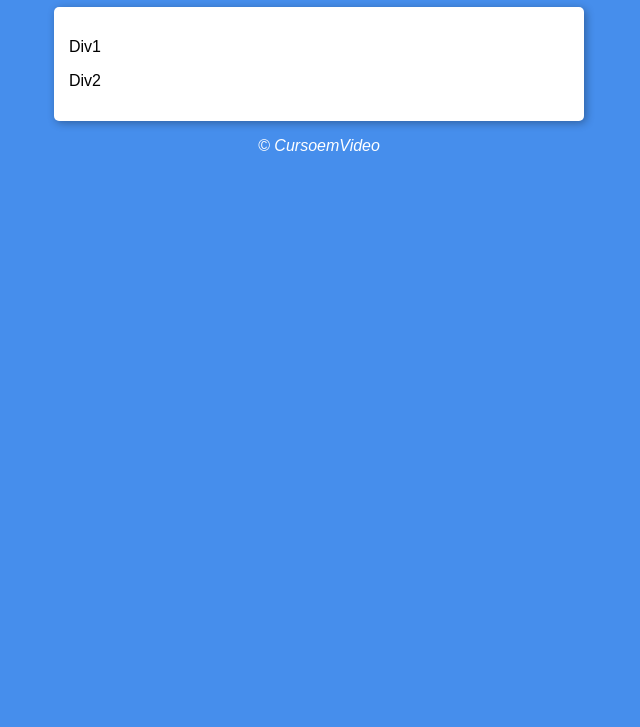
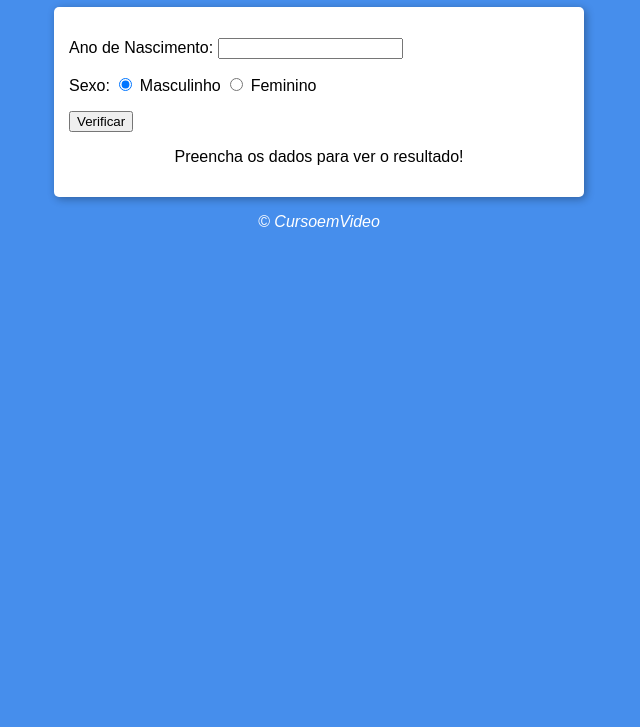
Before and after one commit to lucianorb19/Estudos_JavaScript, a plain HTML site: page aula06_ex/ex15/modelo.html in a window 1280 px wide. Shown: the part 73-800 px from the top of the page, without its empty margins (321-961 px from the left). Drawn offline with Linux system fonts and the light colour scheme.

Commit message:
ex 15 - a terminar

```diff
--- a/aula06_ex/ex15/estilo.css
+++ b/aula06_ex/ex15/estilo.css
@@ -19,6 +19,10 @@ section{
     box-shadow: 2px 2px 8px rgba(0, 0, 0, 0.322);
 }
 
+div#resultado{
+    text-align: center;
+}
+
 footer{
     color: white;
     text-align: center;
--- a/aula06_ex/ex15/modelo.html
+++ b/aula06_ex/ex15/modelo.html
@@ -6,20 +6,33 @@
     <link rel="stylesheet" href="estilo.css">
 
 
-    <title>Modelo de Exercício</title>
+    <title>Verificador de Idade</title>
 </head>
 <body>
     <header>
-        <h1>Título</h1>
+        <h1>Verificador de Idade</h1>
     </header>
 
     <section>
        <div>
-        <p>Div1</p>
+        <p>Ano de Nascimento:
+            <input type="number" name="ano_nascimento" id="id_ano_nascimento" min="0" required>
+        </p>
+        <p>Sexo:
+            <input type="radio" name="radio_sexo" id="masculino" checked>
+            <label for="masculino">Masculinho</label>
+            <input type="radio" name="radio_sexo" id="feminino">
+            <label for="feminino">Feminino</label>
+        </p>
+        <p> <!--
+            Não é type:submit pq não está em um form, ao invés disso, é chamada uma função js verificar() quando é clicado
+            -->
+            <input type="button" value="Verificar" onclick="verificar()">
+        </p>
        </div>
 
-       <div>
-        <p>Div2</p>
+       <div id="resultado">
+        <p>Preencha os dados para ver o resultado!</p>
        </div>
     </section>
 
@@ -28,5 +41,7 @@
     </footer>
 
     <script src="script.js"></script>
+
+    <img id="foto" src="" alt="">
 </body>
 </html>
--- a/aula06_ex/ex15/script.js
+++ b/aula06_ex/ex15/script.js
@@ -0,0 +1,72 @@
+function verificar(){
+    //Var resultado ligada a div de id resultado
+    var resultado = window.document.querySelector('div#resultado')
+
+    //ANO ATUAL
+    var data = new Date()
+    var ano_atual = data.getFullYear()//ANO DE 4 DÍGITOS
+    //VARIÁVEL ano_nascimento ligada campo de id = id_ano_nasicmento
+    var ano_nascimento = window.document.getElementById('id_ano_nascimento')
+
+    //CONDICIONAL SE O CAMPO ANO NASCIMENTO ESTÁ VAZIO OU SE É UM ANO FUTURO
+    if(ano_nascimento.value == ""){
+        window.alert("[Erro] - Preencha o campo Ano de Nascimento.")
+    } else if(Number(ano_nascimento.value) > ano_atual){
+        window.alert("[Erro] - Ano de nascimento imcompatível! Tente novamente.")
+    }else{
+        //CONDICIONAL IDADE MAIOR QUE 125 NÃO FUNCIONA
+        var idade = ano_atual - Number(ano_nascimento.value)
+        if(idade>125){
+            window.alert("Velho demais")
+        }else{
+            //CAMPOS PREENCHIDOS CORRETAMENTE
+
+        //VARIÁVEL SEXO LIGADA AOS DOIS ELEMENTOS
+        //[0] MASCULINO
+        //[1] FEMININO)
+        var sexo = document.getElementsByName('radio_sexo')
+        //CÁLCULO IDADE
+
+
+        //INCLUINDO IMAGEM NO HTML PELO JS - PRIMEIRO A TAG IMG
+        var img = document.createElement('img')
+        img.setAttribute('id', 'foto')
+        /*Seria o mesmo que criar no HTML
+            <img id="foto">
+        */
+
+        //CONDICIONAL DO GÊNERO (MULHER/HOMEM) PELO SEXO (MASCULINHO/FEMININO)
+        var genero = ''//VARIÁVEL COMEÇA VAZIA
+        //SE FOI MARCADO MASCULINO
+        if(sexo[0].checked){//HOMEM
+            genero='Homem'
+            //CONDICIONAL DEFINIÇÃO DA FOTO PELA IDADE
+            if (idade >=0 && idade <10){//CRIANÇA
+                img.setAttribute('src','imagens/criancaM.png')
+            }else if (idade>=10 && idade<21){//JOVEM
+                img.setAttribute('src','imagens/jovemM.png')
+            }else if(idade>=21 && idade<55){//ADULTO
+                img.setAttribute('src','imagens/adultoM.png')
+            }else{//IDOSO
+                img.setAttribute('src','imagens/idosoM.png')
+            }
+        }else if(sexo[1].checked){//MULHER
+            genero='Mulher'
+            if (idade >=0 && idade <10){//CRIANÇA
+                img.setAttribute('src','imagens/criancaF.png')
+            }else if (idade>=10 && idade<21){//JOVEM
+                img.setAttribute('src','imagens/jovemF.png')
+            }else if(idade>=21 && idade<55){//ADULTO
+                img.setAttribute('src','imagens/adultoF.png')
+            }else{//IDOSO
+                img.setAttribute('src','imagens/idosoF.png')
+            }
+        }
+        }
+
+        //NÃO FUNCIONA FORA DO IF. ESCOPO ?
+        resultado.innerHTML=`${genero} de ${idade} anos.`
+        resultado.appendChild(img)//MOSTRA A IMAGEM
+    }
+
+}
```
